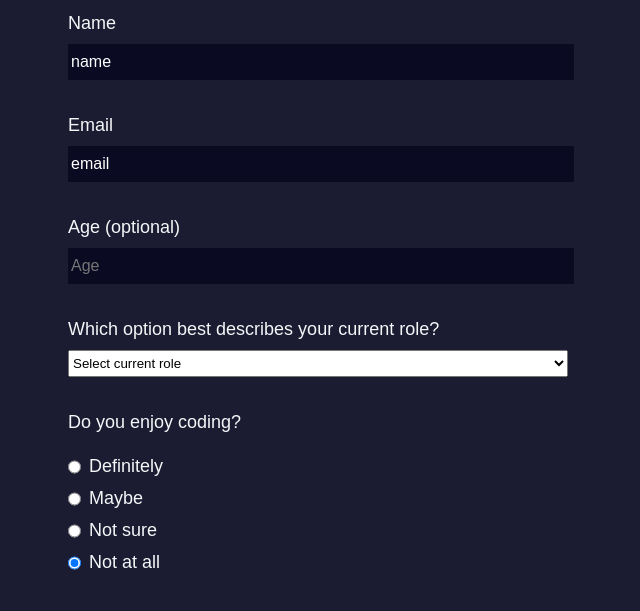
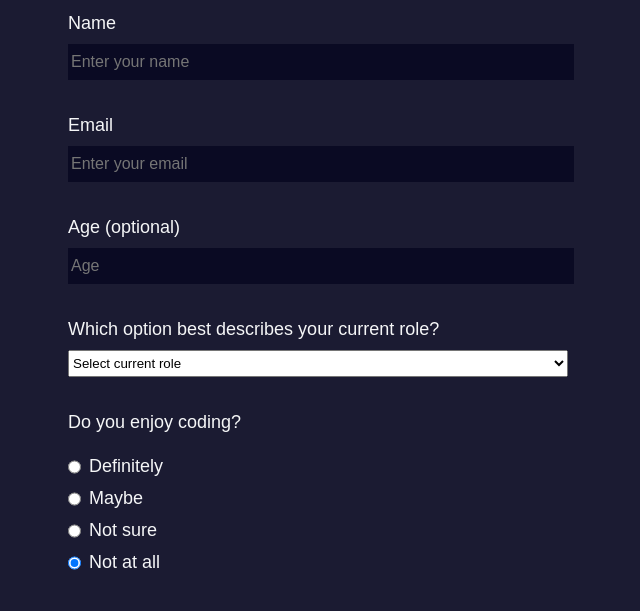
Before and after one commit to bilele123123/survey-form, a plain HTML site: page index.html in a window 1280 px wide. Shown: the part 151-762 px from the top of the page, without its empty margins (322-962 px from the left). Drawn offline with Linux system fonts and the light colour scheme.

Commit message:
Fix input box prefilled answer.

```diff
--- a/index.html
+++ b/index.html
@@ -14,10 +14,10 @@
     <p id="description">Please fill out the survey form with the required information</p>
     <form id="survey-form" method="post" action="">
         <div class="form-group">
-            <label id="name-label">Name <input id="name" value="name" placeholder="Enter your name" required> </label>
+            <label id="name-label">Name <input id="name" placeholder="Enter your name" required> </label>
         </div>
         <div class="form-group">
-            <label id="email-label">Email <input id="email" value="email" type="email" placeholder="Enter your email" required>
+            <label id="email-label">Email <input id="email" type="email" placeholder="Enter your email" required>
             </label>
         </div>
         <div class="form-group">
```
